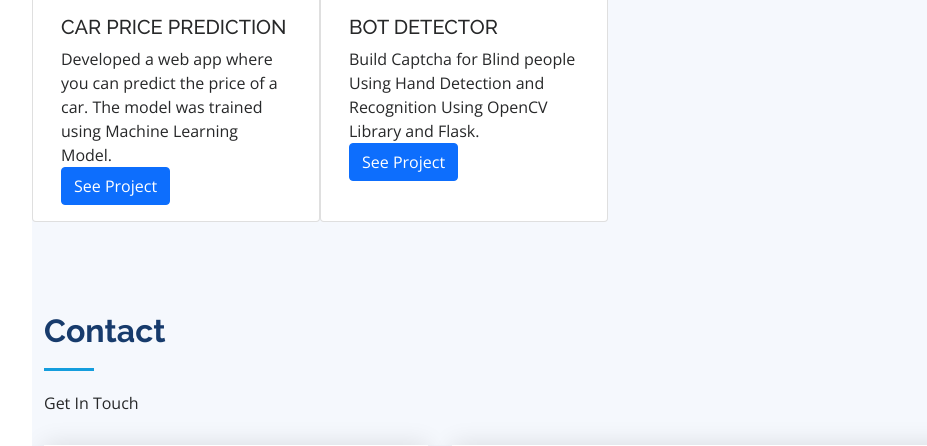
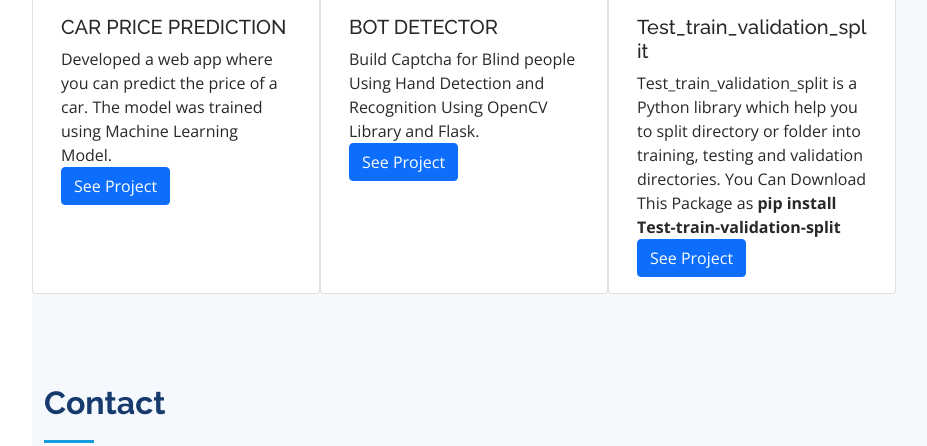
Before and after one commit to rajeevsingla780/MyPortfolio, a Flask app: page / in a window 1280 px wide. Shown: the part 4459-4905 px from the top of the page, without its empty margins (268-1195 px from the left). Run offline with Flask 2, Linux system fonts and the light colour scheme; some libraries are stand-ins or nearby versions.

Commit message:
Update index.html

```diff
--- a/templates/index.html
+++ b/templates/index.html
@@ -500,7 +500,7 @@
           <h2> MY PROJECTS</h2>
           <div class="row">
           <div class="card" style="width: 18rem;">
-  <img src="..." class="card-img-top" alt="...">
+  <img src="https://user-images.githubusercontent.com/63499957/113519547-9dd6a180-95aa-11eb-9aa7-a9d8a1a605b3.png" class="card-img-top" alt="...">
   <div class="card-body">
     <h5 class="card-title">FACE MASK DETECTION USING DEEP LEARNING</h5>
     <p class="card-text">COVID-19 pandemic has rapidly affected our day-to-day life disrupting the world trade and
@@ -546,6 +546,14 @@ Learning Model.</p>
     <p class="card-text">Build Captcha for Blind people Using Hand Detection and Recognition Using OpenCV Library and
 Flask. </p>
     <a href="https://github.com/rajeevsingla780/BotDetector" class="btn btn-primary">See Project</a>
+  </div>
+</div>
+            <div class="card" style="width: 18rem;">
+  <img src="https://encrypted-tbn0.gstatic.com/images?q=tbn:ANd9GcSkhdNbeiEgKEgEwiLlXATKjoWi_wmg4_MFAw&usqp=CAU" class="card-img-top" alt="..."> <div class="card-body">
+    <h5 class="card-title">Test_train_validation_split</h5>
+    <p class="card-text">Test_train_validation_split is a Python library which help you to split directory or folder into training, testing and validation directories.
+      You Can Download This Package as <b>pip install Test-train-validation-split</b></p>
+    <a href="https://pypi.org/project/Test-train-validation-split/" class="btn btn-primary">See Project</a>
   </div>
 </div>
           <!--<p>THE PROJECT IS CAR PRICE PREDICTION. YOU CAN PREDICT YOUR CAR PRICE OF SALE.</p>
```
